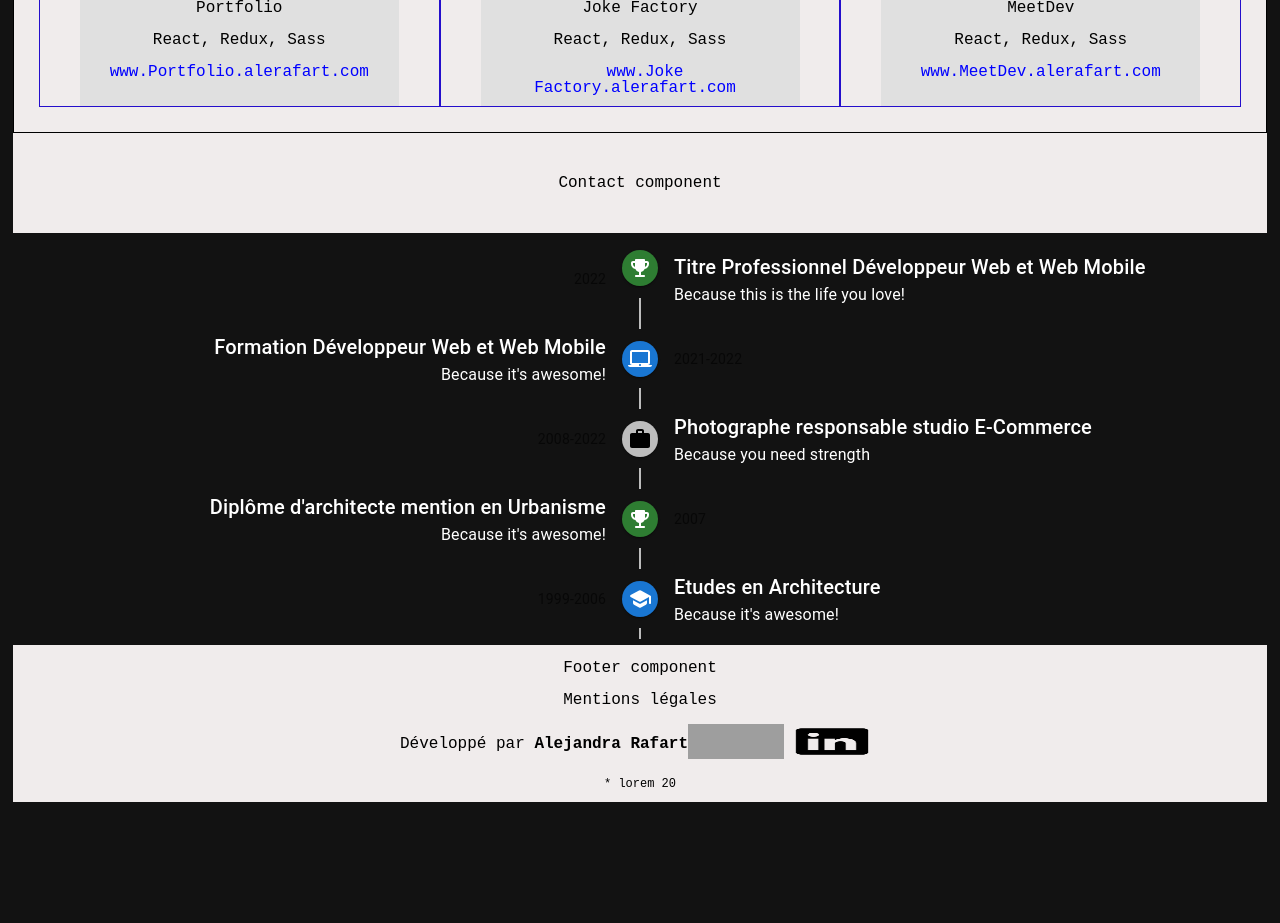
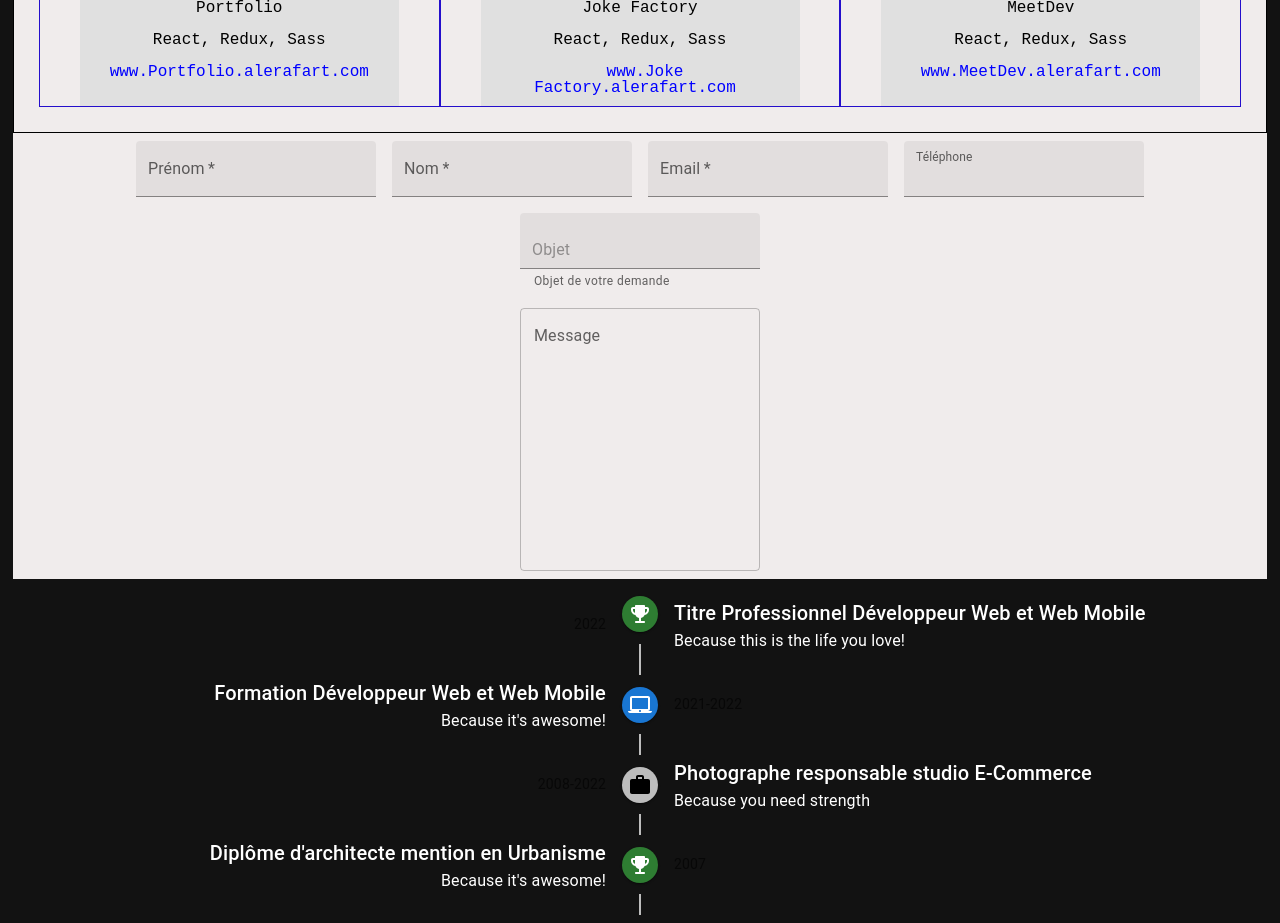
Before and after one commit to alerafart/portfolio-react-redux, a React (Create React App) app: page / in a window 1280 px wide. Shown: the part 1320-2243 px from the top of the page. Before the commit the page ends 2122 px from the top, so only its background shows below. Built offline with nearby package versions, Linux system fonts and the light colour scheme; grey boxes are pictures that could not be loaded.

Commit message:
contact component form fields wip

```diff
--- a/src/components/Contact/contact.scss
+++ b/src/components/Contact/contact.scss
@@ -1,6 +1,6 @@
 .contact{
   width: 100%;
-  height: 100px;
+  height: max-content;
   background-color: rgb(240, 236, 236);
   display: flex;
   justify-content: center;
--- a/src/components/Contact/index.js
+++ b/src/components/Contact/index.js
@@ -1,12 +1,78 @@
 import React from "react";
-
+import Box from '@mui/material/Box';
+import TextField from '@mui/material/TextField';
 // styles
 import "./contact.scss"
 
 function Contact() {
   return (
     <div id="contact" className="contact">
-      Contact component
+
+      <Box
+        component="form"
+        sx={{
+          '& .MuiTextField-root': { m: 1, width: '25ch' },
+        }}
+        noValidate
+        autoComplete="off"
+        >
+          <div className="contact__fields">
+            <TextField
+              required
+              id="filled-required"
+              label="Prénom"
+              placeholder="Prénom"
+              autoComplete="off"
+              variant="filled"
+            />
+            <TextField
+              //disabled
+              //id="filled-disabled"
+              required
+              id="filled-required"
+              label="Nom"
+              placeholder="Nom"
+              variant="filled"
+            />
+            <TextField
+              required
+              id="filled-required"
+              label="Email"
+              placeholder="Email"
+              type= "email"
+              variant="filled"
+            />
+            <TextField
+              id="filled-number"
+              label="Téléphone"
+              type="number"
+              InputLabelProps={{
+                shrink: true,
+              }}
+              variant="filled"
+            />
+          </div>
+
+          <div className="contact__message">
+            <TextField
+              id="filled-helperText"
+              label=""
+              placeholder="Objet"
+              // defaultValue="Default Value"
+              helperText="Objet de votre demande"
+              variant="filled"
+            />
+          </div>
+          <div className="contact__message">
+            <TextField
+              id="outlined-multiline-static"
+              label="Message"
+              multiline
+              rows={10}
+              //defaultValue="Default Value"
+            />
+          </div>
+      </Box>
     </div>
   );
 }
```
